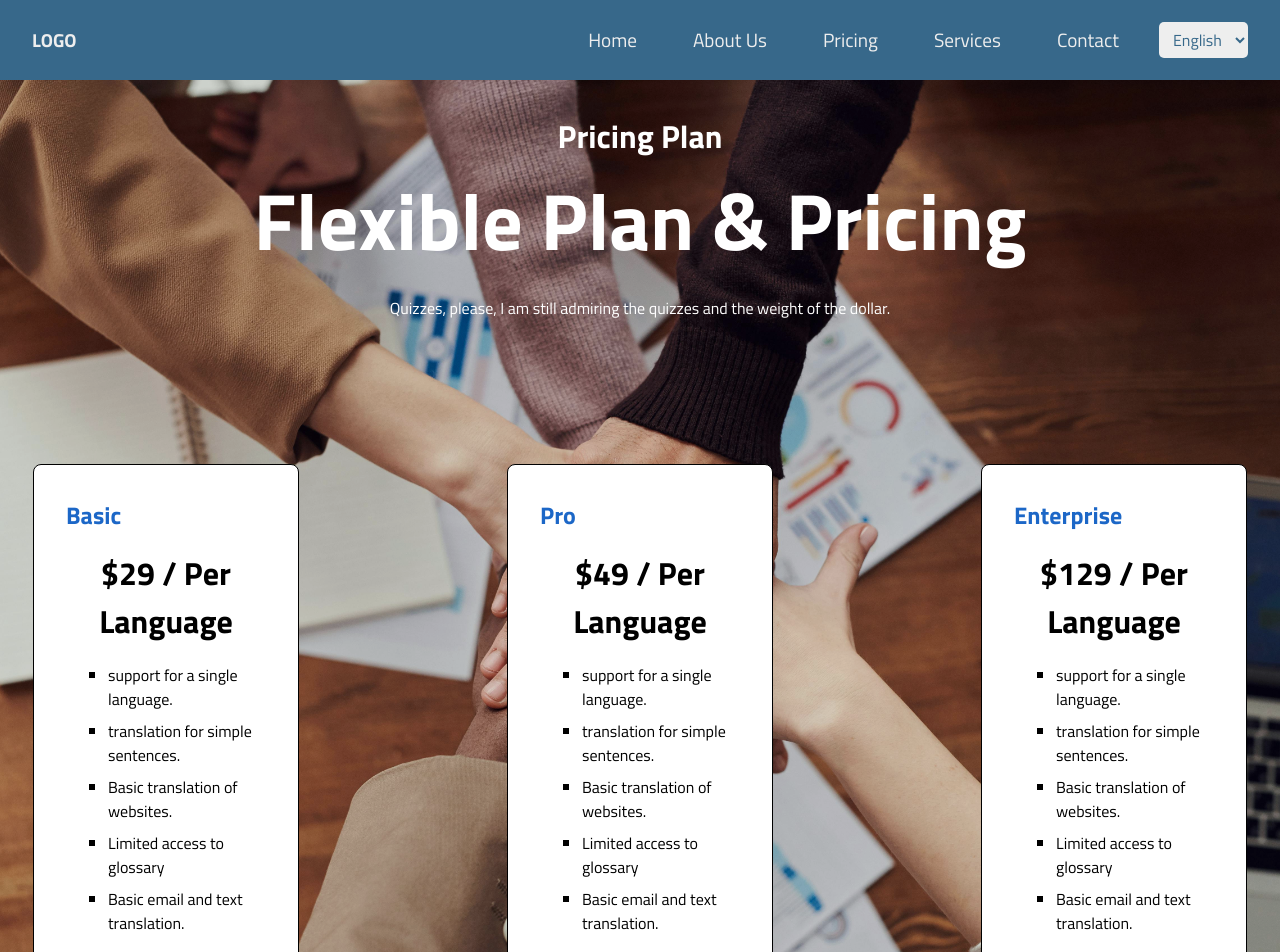
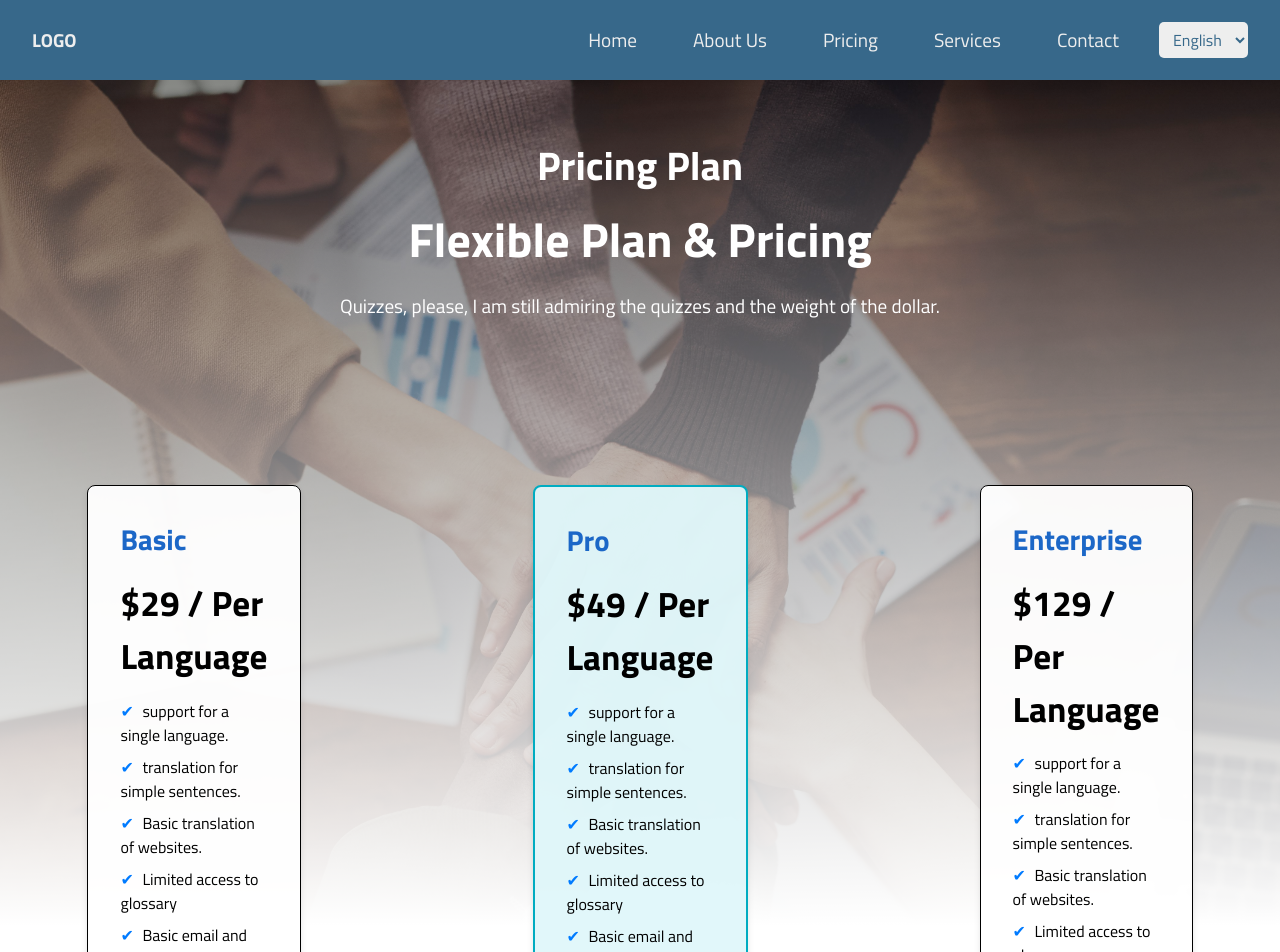
Before and after one commit to Nilukshan-97/React-Translate-Project, a React (Vite) app: page /pricing in a window 1280 px wide. Shown: the top 952 px of the page. Built offline with nearby package versions, Linux system fonts and the light colour scheme.

Commit message:
new changes

```diff
--- a/src/styles/Pricing.css
+++ b/src/styles/Pricing.css
@@ -1,36 +1,39 @@
 .header-p {
-    padding: 2rem 0;
-    background-image: url("../assets/Pricing.jpg");
-    height: 25%;
-    margin: auto;
+    position: relative;
+    text-align: center;
+    padding: 3rem 1rem;
+    color: #ffffff;
+}
+
+.header-p::before {
+    content: '';
+    position: absolute;
+    top: 0;
+    left: 0;
+    right: 0;
+    bottom: 0;
+    background: url('../assets/Pricing.jpg') no-repeat center;
     background-size: cover;
-    background-position: center;
-    background-repeat: no-repeat;
-    padding: 2rem 0;
-    margin: auto;
-    background-color: rgba(62, 63, 63, 0.219);
-    background-blend-mode: overlay;
+    opacity: 0.5;
     z-index: -1;
+}
 
+.header-p {
+    background: linear-gradient(to bottom, rgba(255, 255, 255, 0), white 70%);
 }
 
 .header-p h1 {
+    font-size: 2.5rem;
+    margin: 0.5rem 0;
     color: #ffffff;
-    margin: 10;
-    font-size: 2rem;
-    text-align: center;
 }
 
 .header-p h4 {
-    color: #ffffff;
-    margin: 0;
-    font-size: 5rem;
-    text-align: center;
+    font-size: 3rem;
+    margin: 0.5rem 0;
 }
 
 .header-p p {
+    font-size: 1.2rem;
     margin: 1rem 0;
-    color: #ffffff;
-    text-align: center;
-    font-size: 1rem;
 }
--- a/src/styles/PricingCard.css
+++ b/src/styles/PricingCard.css
@@ -2,63 +2,67 @@
   border: 1px solid #000000;
   padding: 2rem;
   border-radius: 8px;
-    background-color: rgb(255, 255, 255);
-    width: 400px;
-    margin: 6rem;
+  background-color: rgba(255, 255, 255, 0.95);
+  width: 300px;
+  margin: 1rem;
   text-align: left;
   transition: transform 0.3s ease;
+  box-shadow: 0 4px 6px rgba(0, 0, 0, 0.1);
+  margin: 100px;
+}
+
+.pricing-card.popular {
+  border: 2px solid #00acc1;
+  background-color: rgba(224, 247, 250, 0.95);
 }
 
 .pricing-card:hover {
   transform: scale(1.05);
-    background-color: rgb(107, 193, 214);
 }
 
-
 .pricing-card h3 {
-    font-size: 1.5rem;
+  font-size: 1.8rem;
   margin-bottom: 1rem;
   color: #1461c5f6;
 }
 
 .pricing-card .price {
-    font-size: 2rem;
+  font-size: 2.2rem;
   color: #000000;
   margin-bottom: 1rem;
   font-weight: 600;
 }
 
 .pricing-card ul {
-    list-style-type: square;
-    padding: 2px;
+  list-style-type: none;
+  padding: 0;
+  margin: 0 0 1rem 0;
   color: #000000;
-    margin-left: 20%;
-
 }
 
 .pricing-card li {
   margin-bottom: 0.5rem;
 }
 
+.pricing-card li::before {
+  content: "✔ ";
+  color: #007bff;
+  margin-right: 5px;
+}
+
 .pricing-card button {
-    background-color:  rgb(255, 187, 0);
+  background-color: #ddc806;
   color: #fff;
   border: none;
-    padding: 0.5rem 1rem;
+  padding: 0.5rem 1.5rem;
   border-radius: 4px;
   cursor: pointer;
   font-weight: bold;
   transition: background-color 0.3s ease, transform 0.1s ease;
-    width: 200px;
-    margin-top: 15%;
-    margin-left: 20%;
-  }
-
-  .pricing-card button:active {
-    transform: scale(0.98);
+  width: 100%;
 }
 
 .pricing-card button:hover {
-    background-color:rgb(212, 155, 21);
+  background-color: #b3a527;
   transform: scale(1.05);
 }
--- a/src/styles/PricingSection.css
+++ b/src/styles/PricingSection.css
@@ -1,8 +1,7 @@
 .pricing-section {
-    display: flex;
-    justify-content: center;
-    gap: 1rem;
-    padding: 2rem 0;
-    margin-top: 1px;
-
-  }
+  display: flex;
+  justify-content: center;
+  gap: 2rem;
+  padding: 2rem 0;
+  margin-top: 2rem;
+}
```
Lines whose indentation alone changed are shown as unchanged.
